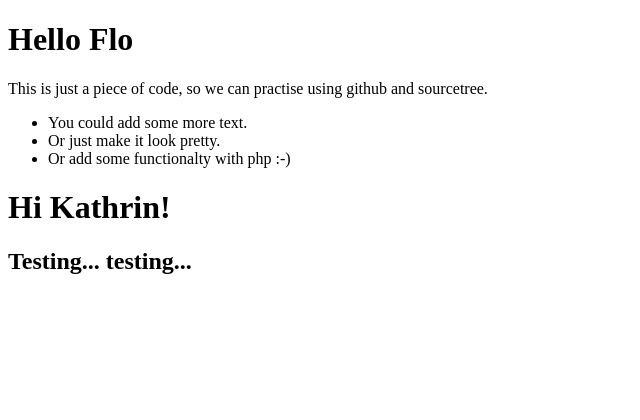
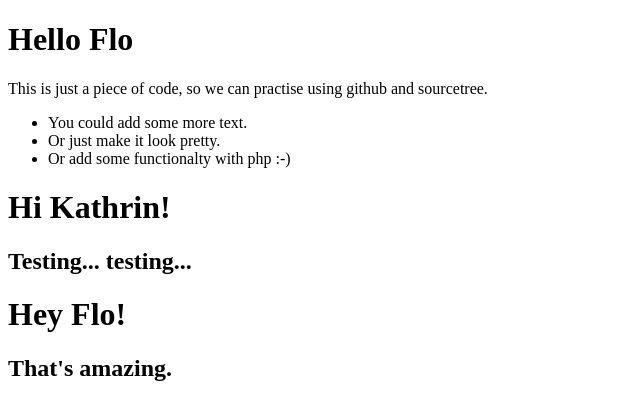
Before and after one commit to kathrinaurelio/GitHubTest, a plain HTML site: page index.html in a window 1280 px wide. Shown: the whole page, without its empty margins (0-640 px from the left). Drawn offline with Linux system fonts and the light colour scheme.

Commit message:
I guess we've managed it :-)

```diff
--- a/index.html
+++ b/index.html
@@ -14,5 +14,8 @@
 	</ul>
         <h1>Hi Kathrin!</h1>
         <h2>Testing... testing...</h2>
+
+		<h1>Hey Flo!</h1>
+		<h2>That's amazing.<h2>
 </body>
 </html>
```
